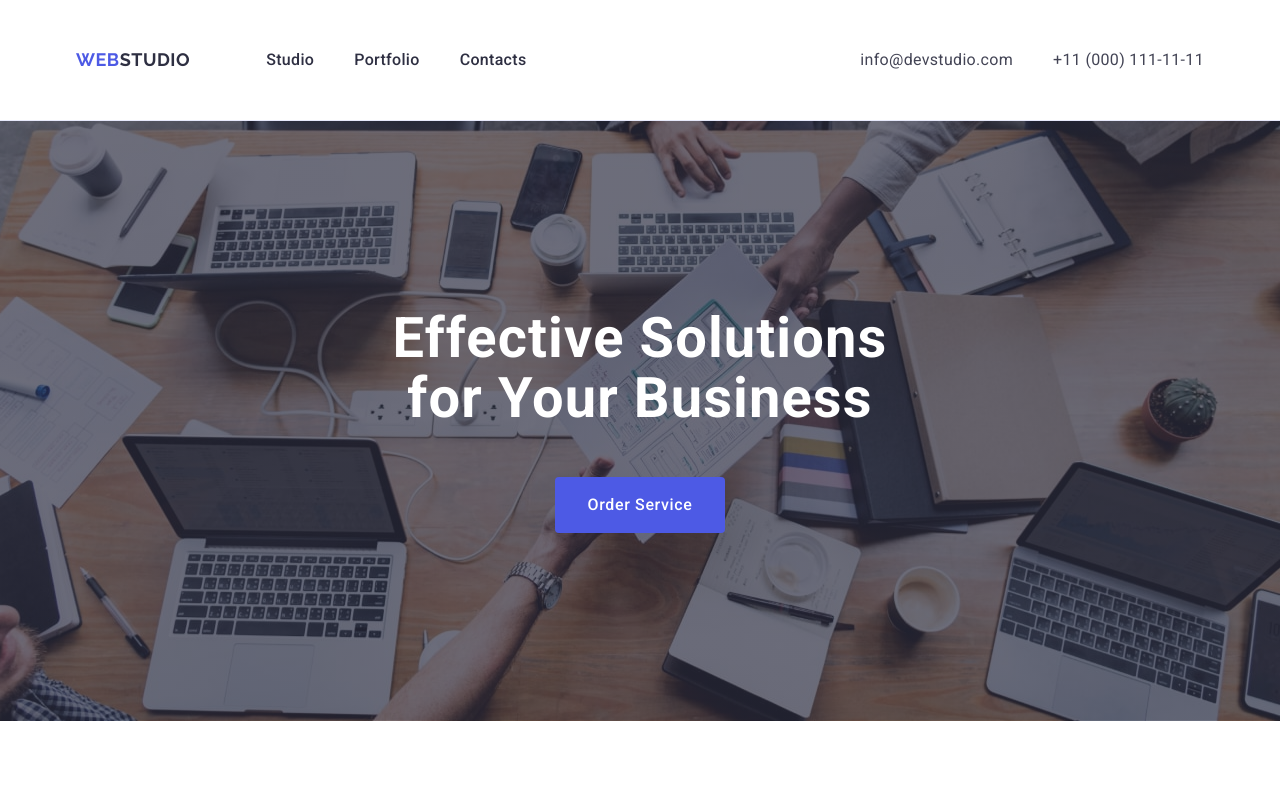
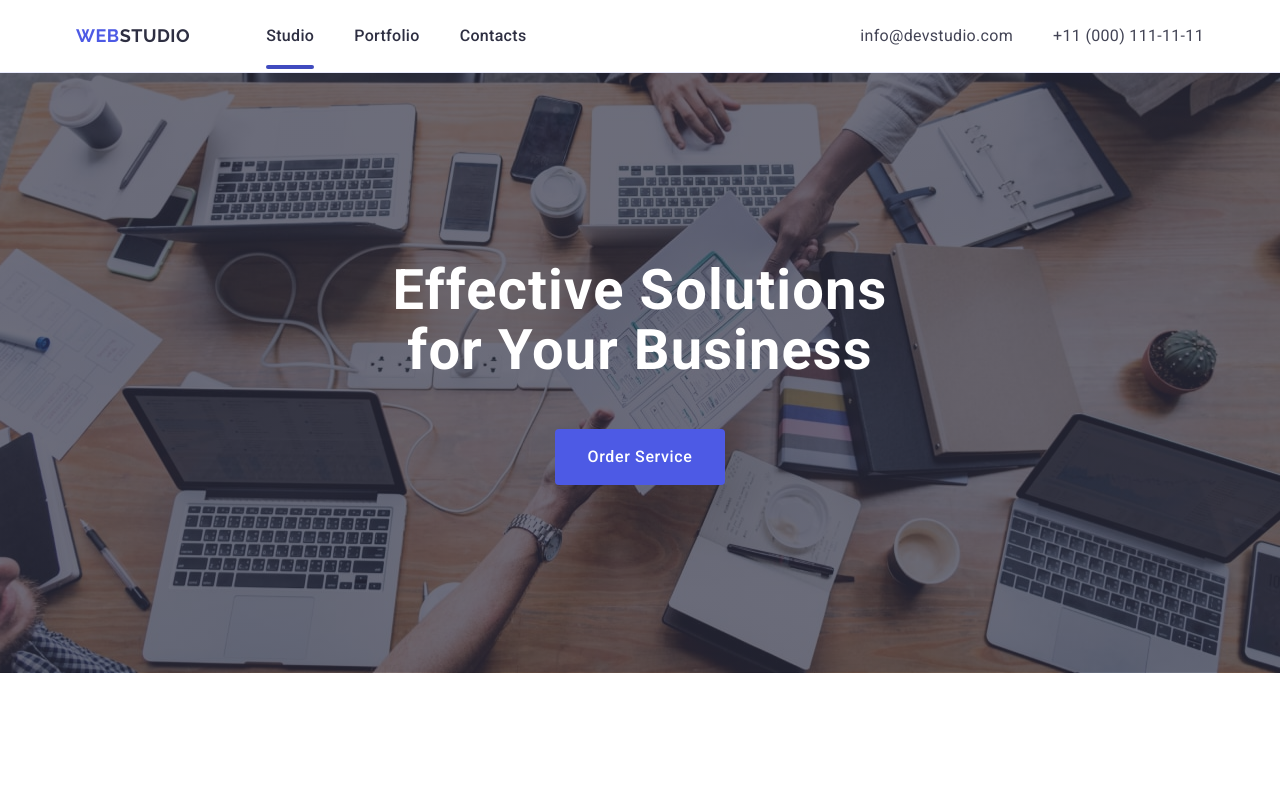
Before and after one commit to AnaMilpalm/goit-markup-hw-06, a plain HTML site: page index.html in a window 1280 px wide. Shown: the top 789 px of the page. Drawn offline with nearby package versions, Linux system fonts and the light colour scheme.

Commit message:
add decorative underline

```diff
--- a/css/styles.css
+++ b/css/styles.css
@@ -68,7 +68,6 @@ align-items: center;
 }
 
 .header {
-    padding: 24px 0;
     border-bottom: 1px solid #e7e9fc;
 }
 
@@ -119,6 +118,18 @@ a {
 .link-nav  {
     font-weight: 500;
     padding: 24px 0;
+    position: relative;
+}
+
+.link-nav.current::after {
+    content: " ";
+    border-radius: 2px;
+    width: 100%;
+    height: 4px;
+    position: absolute;
+    background-color: #404bbf;
+    bottom: 0;
+    left: 0;
 }
 
 li a {
@@ -366,7 +377,7 @@ top: 0;
 left: 0;
 padding: 40px 32px;
 transform: translateY(100%);
-transition: transform 1s cubic-bezier(0);
+transition:transform 250ms ease-in-out;;
 
 }
 
--- a/index.html
+++ b/index.html
@@ -17,7 +17,7 @@
         <nav class="nav-container">
             <a class="logo" href="./index.html">Web<span class="logo-style">Studio</span></a>
             <ul class="nav-list">
-                <li><a class="link-nav" href="./index.html">Studio</a></li>
+                <li><a class="link-nav current" href="./index.html">Studio</a></li>
                 <li><a class="link-nav" href="">Portfolio</a></li>
                 <li><a class="link-nav" href="">Contacts</a></li>
             </ul>
```
